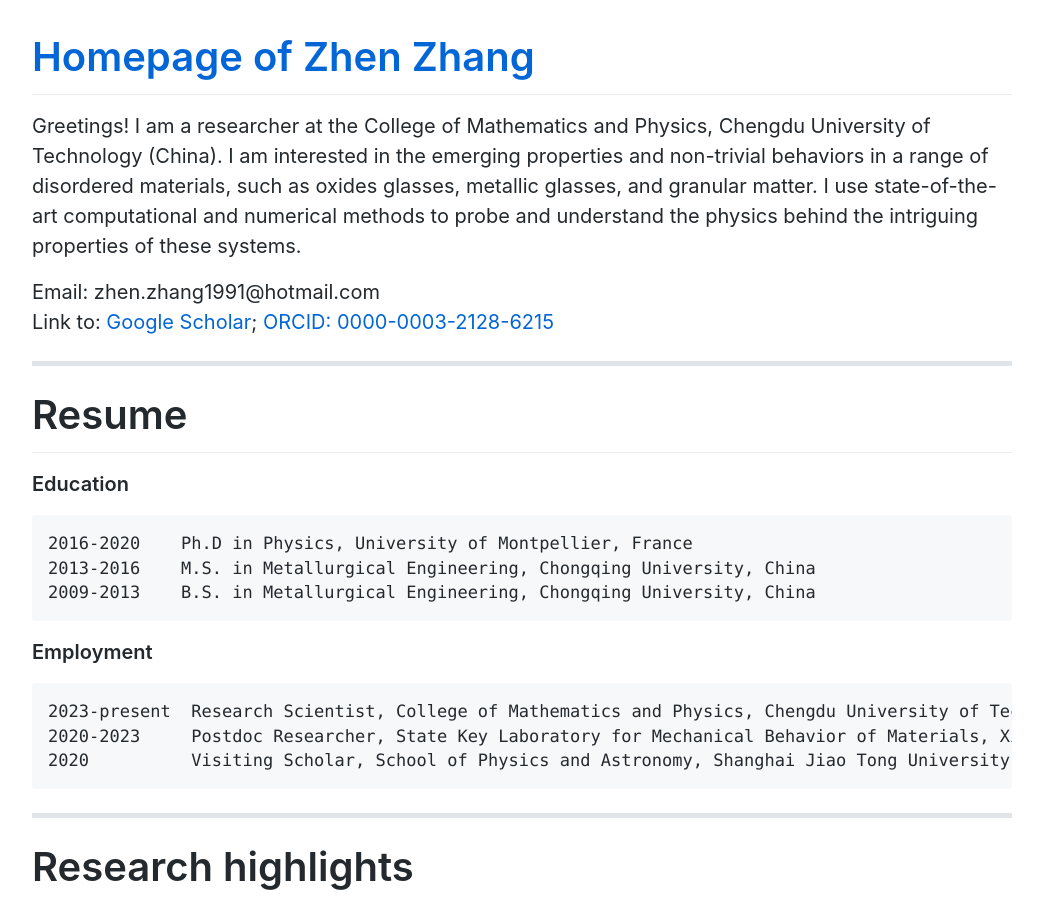
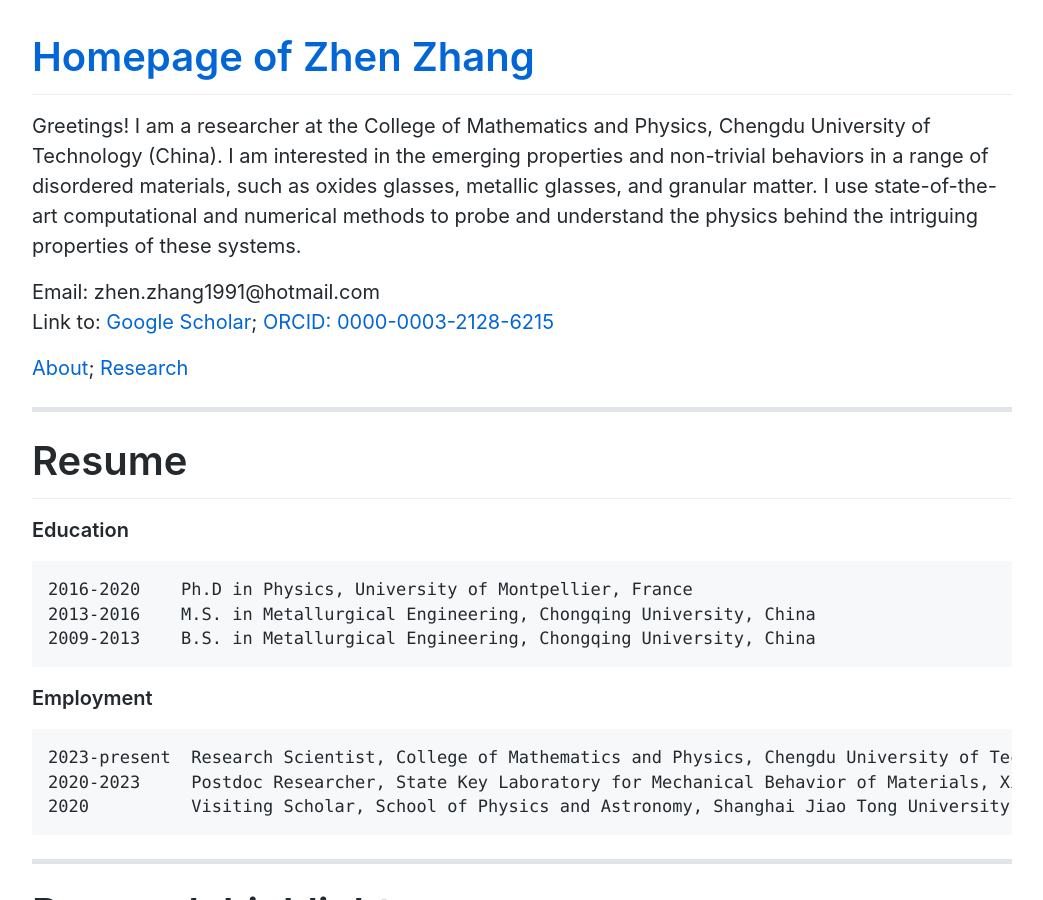
Before and after one commit to zhenzhang1991/zhenzhang1991.github.io, a Jekyll site: the page built from index.md, in a window 1280 px wide and 900 px high. Shown: the whole window, without its empty margins (118-1161 px from the left). Built offline with Jekyll 4.4.1, drawn with Linux system fonts in a browser that asks for light colours; comment, search, counter and statistics services are not loaded.

Commit message:
Update index.md

```diff
--- a/index.md
+++ b/index.md
@@ -8,6 +8,7 @@ Email: zhen.zhang1991@hotmail.com <br>
 Link to: [Google Scholar](https://scholar.google.com/citations?user=xlcoVIUAAAAJ&hl=en);
 [ORCID: 0000-0003-2128-6215](https://orcid.org/0000-0003-2128-6215)
 
+[About](#resume); [Research](#research-highlights)
 * * *
 
 # Resume
```
